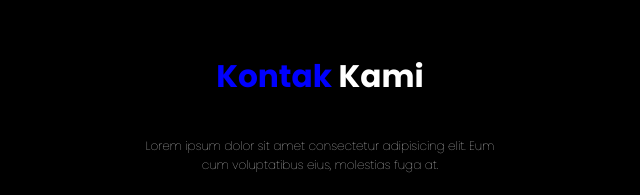
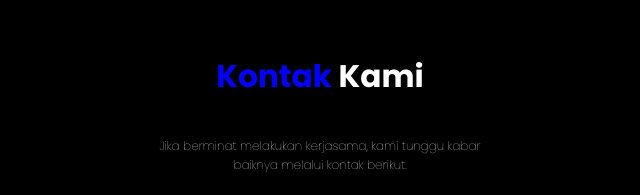
Before and after one commit to Racoon-2GD/Racoon-2GD.github.io, a plain HTML site: page index.html in a window 1280 px wide. Shown: the part 2440-2635 px from the top of the page, 320-960 px from the left. Drawn offline with nearby package versions, Linux system fonts and the light colour scheme; grey boxes are pictures that could not be loaded.

Commit message:
Update index.html

```diff
--- a/index.html
+++ b/index.html
@@ -118,8 +118,8 @@
     <section id="contact" class="contact">
       <h2><span>Kontak</span> Kami</h2>
       <p>
-        Lorem ipsum dolor sit amet consectetur adipisicing elit. Eum cum
-        voluptatibus eius, molestias fuga at.
+        Jika berminat melakukan kerjasama, kami tunggu kabar baiknya melalui
+        kontak berikut.
       </p>
 
       <div class="row">
```
